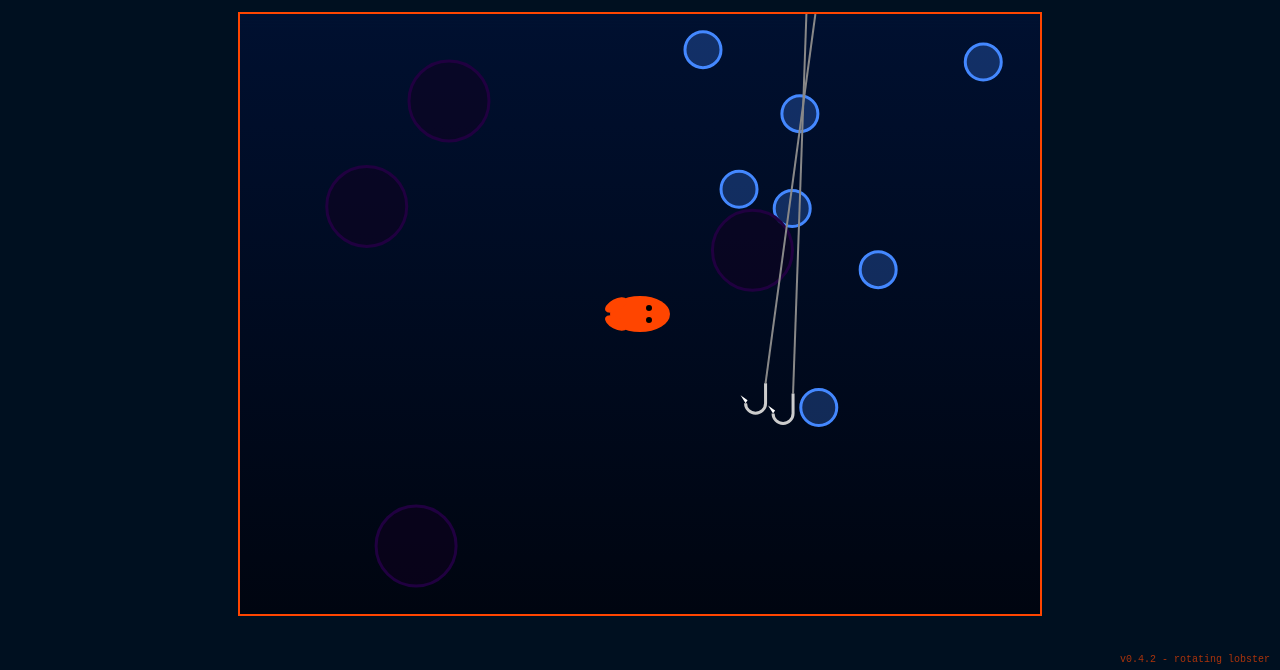
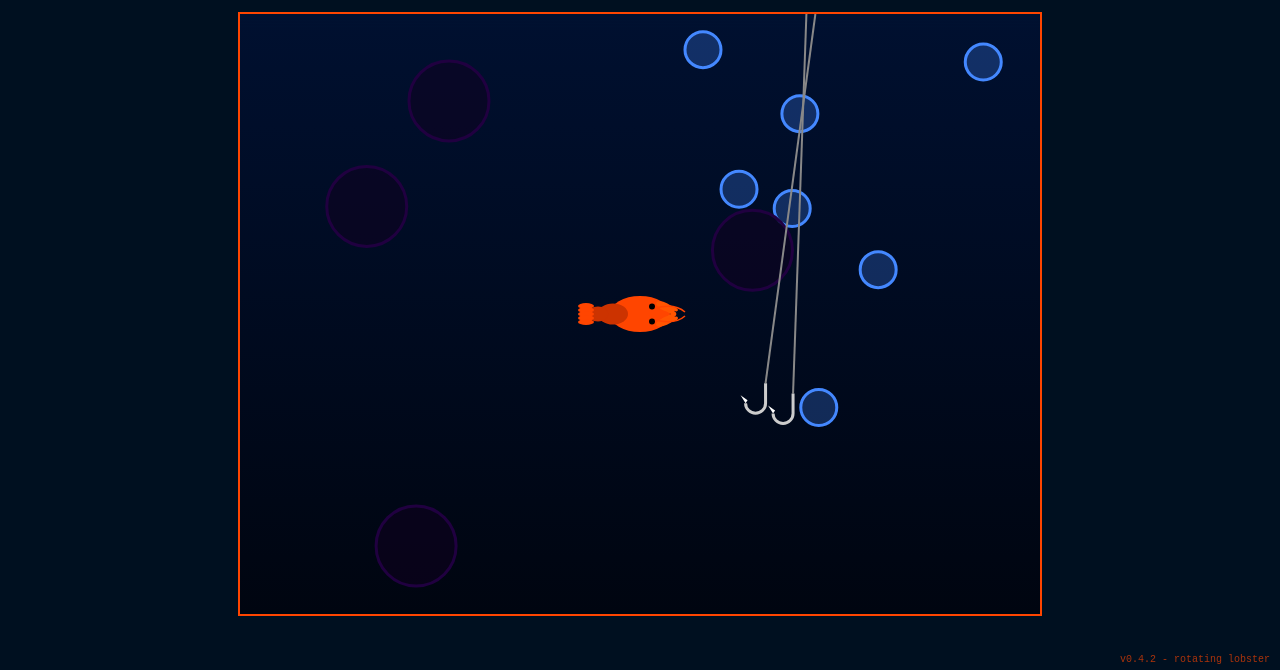
Before and after one commit to clawinho/lobster-swim, a plain HTML site: page index.html in a window 1280 px wide. Shown: the part 130-800 px from the top of the page. Drawn offline with Linux system fonts and the light colour scheme.

Commit message:
v0.4.2 - Rotating lobster with claws and tail
- Lobster rotates to face movement direction
- Smooth angle interpolation
- Tail segments (static, attached)
- Tail fan
- Animated opening/closing claws
- Eyes
- Wavy antennae

```diff
--- a/index.html
+++ b/index.html
@@ -167,20 +167,94 @@
                 ctx.globalAlpha = 0.4;
             }
 
+            // Calculate angle based on movement
+            let dx = x - lobster.prevX;
+            let dy = y - lobster.prevY;
+            if (Math.abs(dx) > 0.5 || Math.abs(dy) > 0.5) {
+                let targetAngle = Math.atan2(dy, dx);
+                let diff = targetAngle - lobster.angle;
+                while (diff > Math.PI) diff -= Math.PI * 2;
+                while (diff < -Math.PI) diff += Math.PI * 2;
+                lobster.angle += diff * 0.1;
+            }
+            lobster.prevX = x;
+            lobster.prevY = y;
+
+            ctx.save();
+            ctx.translate(x, y);
+            ctx.rotate(lobster.angle);
+
+            // Body
             ctx.fillStyle = '#ff4500';
             ctx.beginPath();
-            ctx.ellipse(x, y, size, size * 0.6, 0, 0, Math.PI * 2);
+            ctx.ellipse(0, 0, size, size * 0.6, 0, 0, Math.PI * 2);
+            ctx.fill();
+
+            // Tail
+            ctx.fillStyle = '#cc3300';
+            ctx.beginPath();
+            ctx.ellipse(-size * 0.9, 0, size * 0.5, size * 0.35, 0, 0, Math.PI * 2);
             ctx.fill();
             ctx.beginPath();
-            ctx.ellipse(x - size * 0.8, y - size * 0.3, size * 0.4, size * 0.2, -0.5, 0, Math.PI * 2);
-            ctx.ellipse(x - size * 0.8, y + size * 0.3, size * 0.4, size * 0.2, 0.5, 0, Math.PI * 2);
+            ctx.ellipse(-size * 1.4, 0, size * 0.35, size * 0.25, 0, 0, Math.PI * 2);
             ctx.fill();
+            // Tail fan
+            ctx.fillStyle = '#ff4500';
+            for (let i = -2; i <= 2; i++) {
+                ctx.beginPath();
+                ctx.ellipse(-size * 1.8, i * 4, 8, 3, 0, 0, Math.PI * 2);
+                ctx.fill();
+            }
+
+            // Claws
+            let clawWave = Math.sin(Date.now() / 200) * 0.15;
+            ctx.fillStyle = '#ff5500';
+            ctx.save();
+            ctx.translate(size * 0.6, -size * 0.35);
+            ctx.rotate(0.4 + clawWave);
+            ctx.beginPath();
+            ctx.ellipse(8, 0, 10, 4, 0, 0, Math.PI * 2);
+            ctx.fill();
+            ctx.beginPath();
+            ctx.ellipse(16, -2, 5, 2, 0, 0, Math.PI * 2);
+            ctx.ellipse(16, 2, 5, 2, 0, 0, Math.PI * 2);
+            ctx.fill();
+            ctx.restore();
+
+            ctx.save();
+            ctx.translate(size * 0.6, size * 0.35);
+            ctx.rotate(-0.4 - clawWave);
+            ctx.beginPath();
+            ctx.ellipse(8, 0, 10, 4, 0, 0, Math.PI * 2);
+            ctx.fill();
+            ctx.beginPath();
+            ctx.ellipse(16, -2, 5, 2, 0, 0, Math.PI * 2);
+            ctx.ellipse(16, 2, 5, 2, 0, 0, Math.PI * 2);
+            ctx.fill();
+            ctx.restore();
+
+            // Eyes
             ctx.fillStyle = '#000';
             ctx.beginPath();
-            ctx.arc(x + size * 0.3, y - size * 0.2, 3, 0, Math.PI * 2);
-            ctx.arc(x + size * 0.3, y + size * 0.2, 3, 0, Math.PI * 2);
+            ctx.arc(size * 0.4, -size * 0.25, 3, 0, Math.PI * 2);
+            ctx.arc(size * 0.4, size * 0.25, 3, 0, Math.PI * 2);
             ctx.fill();
 
+            // Antennae
+            ctx.strokeStyle = '#ff4500';
+            ctx.lineWidth = 1.5;
+            let wave = Math.sin(Date.now() / 150) * 3;
+            ctx.beginPath();
+            ctx.moveTo(size * 0.5, -size * 0.2);
+            ctx.quadraticCurveTo(size + 5, -size * 0.4 + wave, size + 15, -size * 0.1 + wave);
+            ctx.stroke();
+            ctx.beginPath();
+            ctx.moveTo(size * 0.5, size * 0.2);
+            ctx.quadraticCurveTo(size + 5, size * 0.4 - wave, size + 15, size * 0.1 - wave);
+            ctx.stroke();
+            ctx.lineWidth = 1;
+
+            ctx.restore();
             ctx.globalAlpha = 1;
 
             if (invincible) {
@@ -192,6 +266,7 @@
                 ctx.lineWidth = 1;
             }
         }
+
 
         function drawHook(hook) {
             const swingX = Math.sin(hook.angle) * 50;
```
